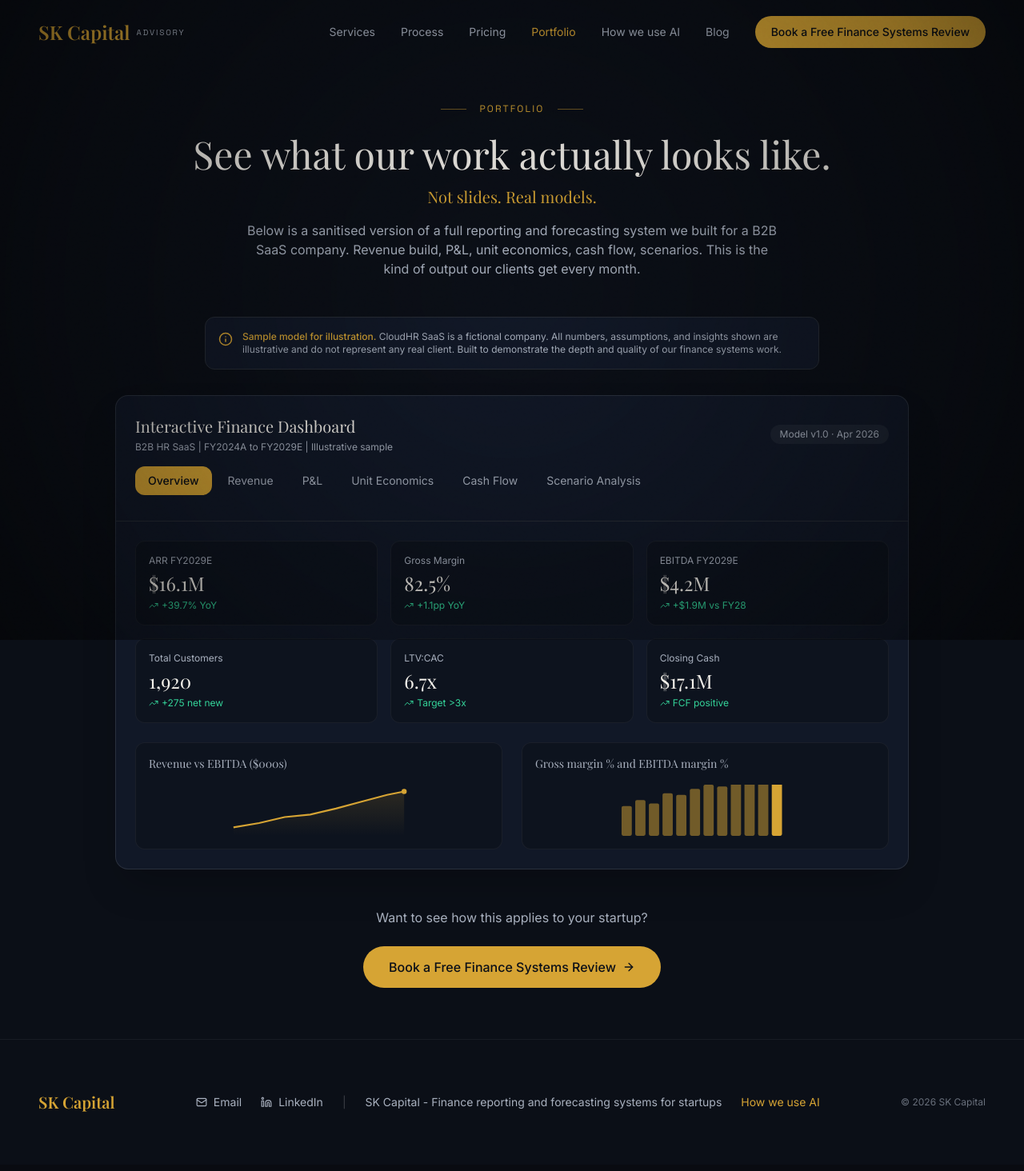
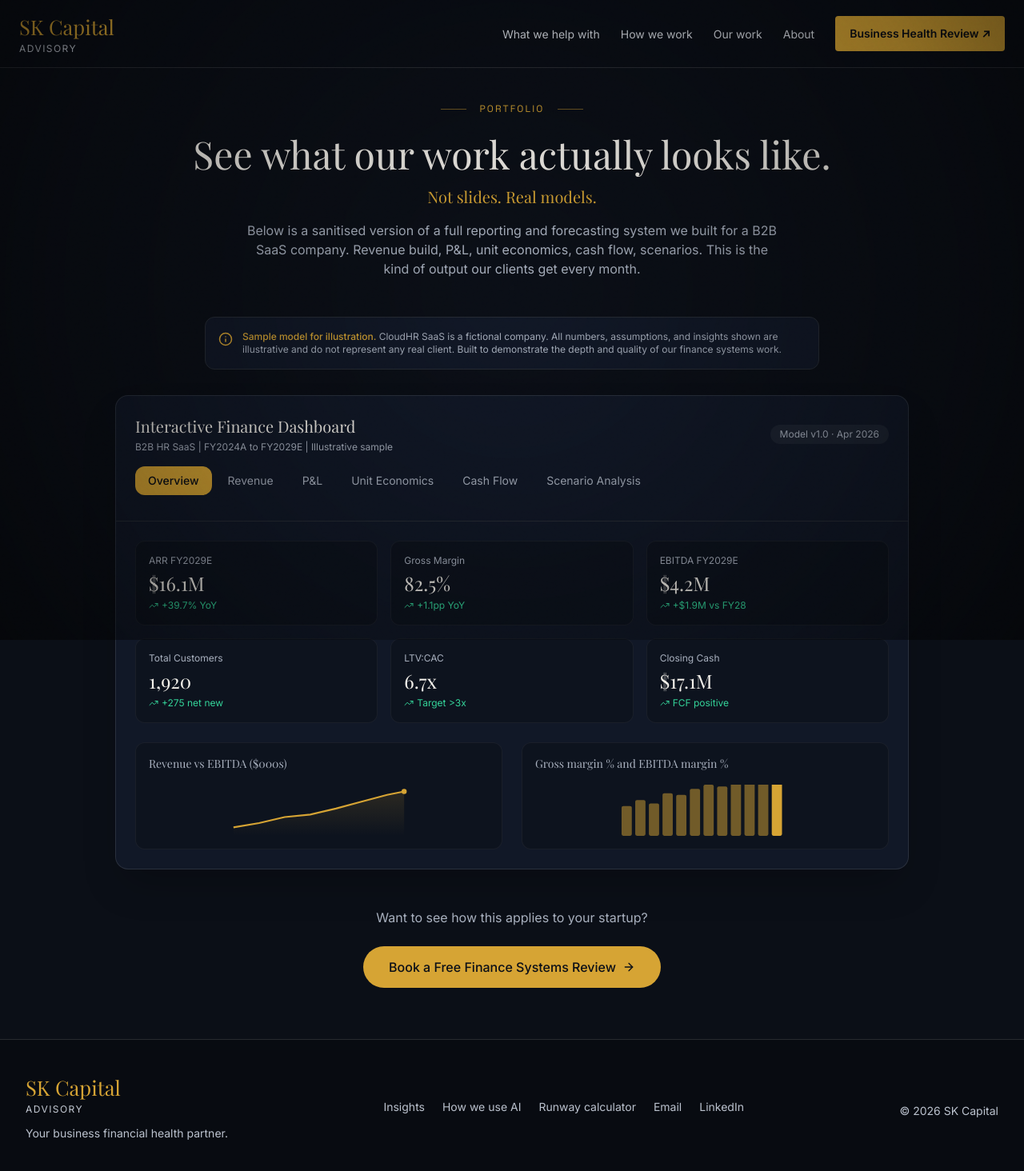
Before and after one commit to advisory-gif/sk-capital, a React (Vite) app: page /portfolio in a window 1280 px wide. Shown: the top 1464 px of the page at 80% size. Built offline with nearby package versions, Linux system fonts and the light colour scheme.

Commit message:
Update navigation, consultation CTAs and working runway calculator

```diff
--- a/src/components/Footer.tsx
+++ b/src/components/Footer.tsx
@@ -1,54 +1,3 @@
 import { Link } from 'react-router-dom';
-import { Mail, Linkedin } from 'lucide-react';
-
-export default function Footer() {
-  return (
-    <footer className="bg-navy border-t border-white/5 py-12 lg:py-16">
-      <div className="w-full px-6 lg:px-12">
-        <div className="flex flex-col lg:flex-row items-center justify-between gap-8">
-          {/* Logo */}
-          <Link to="/" className="flex items-center gap-2">
-            <span className="font-display text-xl text-gold font-semibold">
-              SK Capital
-            </span>
-          </Link>
-
-          {/* Links */}
-          <div className="flex flex-wrap items-center justify-center gap-6 text-sm text-cool">
-            <a
-              href="mailto:advisory@skcapital.co.in"
-              className="flex items-center gap-2 hover:text-gold transition-colors"
-            >
-              <Mail size={14} />
-              Email
-            </a>
-            <a
-              href="https://linkedin.com/company/sk-capital"
-              target="_blank"
-              rel="noopener noreferrer"
-              className="flex items-center gap-2 hover:text-gold transition-colors"
-            >
-              <Linkedin size={14} />
-              LinkedIn
-            </a>
-            <span className="hidden sm:inline text-white/20">|</span>
-            <span className="hidden sm:inline">
-              SK Capital - Finance reporting and forecasting systems for startups
-            </span>
-            <Link
-              to="/how-we-use-ai"
-              className="text-gold hover:text-gold/80 transition-colors"
-            >
-              How we use AI
-            </Link>
-          </div>
-
-          {/* Copyright */}
-          <div className="text-xs text-cool/60">
-            &copy; {new Date().getFullYear()} SK Capital
-          </div>
-        </div>
-      </div>
-    </footer>
-  );
-}
+import { openLeadMagnet } from './Layout';
+export default function Footer(){return <footer className="health-footer"><div className="wrap"><div><Link className="wordmark" to="/">SK Capital <span>Advisory</span></Link><p>Your business financial health partner.</p></div><nav aria-label="Footer navigation"><Link to="/blog">Insights</Link><Link to="/how-we-use-ai">How we use AI</Link><button onClick={openLeadMagnet}>Runway calculator</button><a href="mailto:advisory@skcapital.co.in">Email</a><a href="https://linkedin.com/company/sk-capital">LinkedIn</a></nav><p>© {new Date().getFullYear()} SK Capital</p></div></footer>;}
--- a/src/components/LeadMagnet.tsx
+++ b/src/components/LeadMagnet.tsx
@@ -1,107 +1,10 @@
-import { useState } from 'react';
-import { X, Download, Mail, ArrowRight } from 'lucide-react';
-
-interface LeadMagnetProps {
-  isOpen: boolean;
-  onClose: () => void;
+import { useEffect, useRef, useState } from 'react';
+interface Props {isOpen:boolean; onClose:()=>void;}
+export default function LeadMagnet({isOpen,onClose}:Props){
+  const dialog=useRef<HTMLDialogElement>(null);
+  const [cash,setCash]=useState(''); const [burn,setBurn]=useState('');
+  useEffect(()=>{if(isOpen)dialog.current?.showModal();else dialog.current?.close();},[isOpen]);
+  const cashValue=Number(cash), burnValue=Number(burn);
+  const valid=cash!==''&&burn!==''&&Number.isFinite(cashValue)&&Number.isFinite(burnValue)&&cashValue>=0&&burnValue>=0;
+  return <dialog ref={dialog} onCancel={onClose} onClose={onClose} aria-labelledby="runway-title" className="runway-dialog"><button autoFocus className="secondary" onClick={onClose}>Close ×</button><h2 id="runway-title">Runway calculator</h2><p>A simple estimate using current cash and monthly net cash burn. Use the same currency for both values.</p><label htmlFor="cash">Available cash</label><input id="cash" type="number" min="0" step="any" value={cash} onChange={e=>setCash(e.target.value)}/><label htmlFor="burn">Monthly net cash burn</label><input id="burn" type="number" min="0" step="any" value={burn} onChange={e=>setBurn(e.target.value)}/><output aria-live="polite">{valid?(burnValue>0?`${(cashValue/burnValue).toFixed(1)} months of runway`:'No net cash burn entered. A finite runway cannot be estimated.'):'Enter non-negative amounts to estimate runway.'}</output><p>Assumes cash burn remains constant. Future revenue, financing, one-off costs and payment timing can change the result.</p></dialog>;
 }
-
-export default function LeadMagnet({ isOpen, onClose }: LeadMagnetProps) {
-  const [email, setEmail] = useState('');
-  const [submitted, setSubmitted] = useState(false);
-
-  if (!isOpen) return null;
-
-  const handleSubmit = (e: React.FormEvent) => {
-    e.preventDefault();
-    if (email) {
-      setSubmitted(true);
-      setTimeout(() => {
-        setSubmitted(false);
-        setEmail('');
-        onClose();
-      }, 3000);
-    }
-  };
-
-  return (
-    <div className="fixed inset-0 z-50 flex items-center justify-center p-4">
-      <div
-        className="absolute inset-0 bg-black/60 backdrop-blur-sm"
-        onClick={onClose}
-      />
-      <div className="relative bg-navy-light border border-white/10 rounded-xl p-6 lg:p-8 w-full max-w-md shadow-2xl">
-        <button
-          onClick={onClose}
-          className="absolute top-4 right-4 text-cool hover:text-warm transition-colors"
-        >
-          <X size={20} />
-        </button>
-
-        {!submitted ? (
-          <>
-            <div className="flex items-center gap-3 mb-4">
-              <div className="w-10 h-10 rounded-lg bg-gold/10 flex items-center justify-center">
-                <Download className="text-gold" size={20} />
-              </div>
-              <div>
-                <h3 className="font-display text-xl text-warm">
-                  Startup Runway Calculator
-                </h3>
-                <p className="text-xs text-cool font-ui uppercase tracking-wider">
-                  Free Download
-                </p>
-              </div>
-            </div>
-
-            <p className="text-cool text-sm mb-6 leading-relaxed">
-              A simple spreadsheet that helps you calculate your exact cash
-              runway, identify your burn rate, and plan for your next fundraise.
-              Used by 200+ founders.
-            </p>
-
-            <form onSubmit={handleSubmit} className="space-y-4">
-              <div className="relative">
-                <Mail
-                  className="absolute left-3 top-1/2 -translate-y-1/2 text-cool"
-                  size={16}
-                />
-                <input
-                  type="email"
-                  value={email}
-                  onChange={(e) => setEmail(e.target.value)}
-                  placeholder="Enter your email"
-                  required
-                  className="w-full pl-10 pr-4 py-3 bg-navy border border-white/10 rounded-lg text-warm placeholder:text-cool/50 text-sm focus:outline-none focus:border-gold transition-colors"
-                />
-              </div>
-              <button
-                type="submit"
-                className="w-full py-3 bg-gold text-navy font-medium rounded-lg hover:bg-gold/90 transition-colors flex items-center justify-center gap-2"
-              >
-                Get the calculator
-                <ArrowRight size={16} />
-              </button>
-            </form>
-
-            <p className="text-xs text-cool/50 mt-4 text-center">
-              No spam. Unsubscribe anytime.
-            </p>
-          </>
-        ) : (
-          <div className="text-center py-8">
-            <div className="w-16 h-16 rounded-full bg-gold/10 flex items-center justify-center mx-auto mb-4">
-              <Download className="text-gold" size={28} />
-            </div>
-            <h3 className="font-display text-xl text-warm mb-2">
-              Check your inbox!
-            </h3>
-            <p className="text-cool text-sm">
-              The Runway Calculator is on its way to {email}
-            </p>
-          </div>
-        )}
-      </div>
-    </div>
-  );
-}
--- a/src/components/Navbar.tsx
+++ b/src/components/Navbar.tsx
@@ -1,153 +1,10 @@
 import { useState, useEffect } from 'react';
 import { Link, useLocation } from 'react-router-dom';
-import { Menu, X } from 'lucide-react';
-
-const navLinks = [
-  { label: 'Services', href: '/#services' },
-  { label: 'Process', href: '/#process' },
-  { label: 'Pricing', href: '/pricing' },
-  { label: 'Portfolio', href: '/portfolio' },
-  { label: 'How we use AI', href: '/how-we-use-ai' },
-  { label: 'Blog', href: '/blog' },
-];
-
+import '@/health.css';
+const links = [['What we help with','/#services'],['How we work','/#process'],['Our work','/portfolio'],['About','/#team']];
 export default function Navbar() {
-  const [scrolled, setScrolled] = useState(false);
-  const [mobileOpen, setMobileOpen] = useState(false);
-  const location = useLocation();
-
-  useEffect(() => {
-    const handleScroll = () => {
-      setScrolled(window.scrollY > 50);
-    };
-    window.addEventListener('scroll', handleScroll, { passive: true });
-    return () => window.removeEventListener('scroll', handleScroll);
-  }, []);
-
-  useEffect(() => {
-    setMobileOpen(false);
-  }, [location]);
-
-  const handleNavClick = (href: string) => {
-    if (href.startsWith('/#')) {
-      const id = href.replace('/#', '');
-      if (location.pathname === '/') {
-        const el = document.getElementById(id);
-        if (el) el.scrollIntoView({ behavior: 'smooth' });
-      } else {
-        window.location.href = href;
-      }
-    }
-    setMobileOpen(false);
-  };
-
-  return (
-    <>
-      <nav
-        className={`fixed top-0 left-0 right-0 z-50 transition-all duration-300 ${
-          scrolled
-            ? 'bg-navy/90 backdrop-blur-md border-b border-white/5'
-            : 'bg-transparent'
-        }`}
-      >
-        <div className="w-full px-6 lg:px-12">
-          <div className="flex items-center justify-between h-16 lg:h-20">
-            {/* Logo */}
-            <Link to="/" className="flex items-center gap-2">
-              <span className="font-display text-xl lg:text-2xl text-gold font-semibold">
-                SK Capital
-              </span>
-              <span className="hidden sm:inline text-[10px] uppercase tracking-[0.18em] text-cool font-ui">
-                Advisory
-              </span>
-            </Link>
-
-            {/* Desktop Nav */}
-            <div className="hidden lg:flex items-center gap-8">
-              {navLinks.map((link) =>
-                link.href.startsWith('/#') ? (
-                  <button
-                    key={link.label}
-                    onClick={() => handleNavClick(link.href)}
-                    className="text-sm text-cool hover:text-gold transition-colors font-body"
-                  >
-                    {link.label}
-                  </button>
-                ) : (
-                  <Link
-                    key={link.label}
-                    to={link.href}
-                    className={`text-sm transition-colors font-body ${
-                      location.pathname === link.href
-                        ? 'text-gold'
-                        : 'text-cool hover:text-gold'
-                    }`}
-                  >
-                    {link.label}
-                  </Link>
-                )
-              )}
-              <a
-                href="https://cal.com/skcapital/free-financial-breakdown"
-                target="_blank"
-                rel="noopener noreferrer"
-                className="px-5 py-2.5 bg-gold text-navy text-sm font-medium rounded-full hover:bg-gold/90 transition-colors"
-              >
-                Book a Free Finance Systems Review
-              </a>
-            </div>
-
-            {/* Mobile Menu Button */}
-            <button
-              onClick={() => setMobileOpen(!mobileOpen)}
-              className="lg:hidden p-2 text-warm"
-              aria-label="Toggle menu"
-            >
-              {mobileOpen ? <X size={24} /> : <Menu size={24} />}
-            </button>
-          </div>
-        </div>
-      </nav>
-
-      {/* Mobile Menu */}
-      <div
-        className={`fixed inset-0 z-40 bg-navy/98 backdrop-blur-lg transition-all duration-300 lg:hidden ${
-          mobileOpen ? 'opacity-100 visible' : 'opacity-0 invisible'
-        }`}
-      >
-        <div className="flex flex-col items-center justify-center h-full gap-8">
-          {navLinks.map((link) =>
-            link.href.startsWith('/#') ? (
-              <button
-                key={link.label}
-                onClick={() => handleNavClick(link.href)}
-                className="text-2xl text-warm hover:text-gold transition-colors font-display"
-              >
-                {link.label}
-              </button>
-            ) : (
-              <Link
-                key={link.label}
-                to={link.href}
-                className={`text-2xl transition-colors font-display ${
-                  location.pathname === link.href ? 'text-gold' : 'text-warm hover:text-gold'
-                }`}
-                onClick={() => setMobileOpen(false)}
-              >
-                {link.label}
-              </Link>
-            )
-          )}
-          <a
-            href="https://cal.com/skcapital/free-financial-breakdown"
-            target="_blank"
-            rel="noopener noreferrer"
-            className="mt-4 px-8 py-3 bg-gold text-navy text-lg font-medium rounded-full"
-          >
-            Book a Free Finance Systems Review
-          </a>
-        </div>
-      </div>
-    </>
-  );
+const [open,setOpen] = useState(false);
+const location=useLocation();
+useEffect(()=>{setOpen(false);},[location]);
+return <header className="site-nav"><a className="skip-link" href="#main-content">Skip to content</a><div className="nav-inner"><Link className="wordmark" to="/">SK Capital <span>Advisory</span></Link><button className="menu-toggle" aria-label={open?'Close navigation':'Open navigation'} aria-expanded={open} aria-controls="site-links" onClick={()=>setOpen(!open)}>{open?'Close ×':'Menu ☰'}</button><nav id="site-links" aria-label="Main navigation" className={open?'nav-links is-open':'nav-links'} onKeyDown={e=>{if(e.key==='Escape'){setOpen(false);document.querySelector<HTMLButtonElement>('.menu-toggle')?.focus();}}}>{links.map(([label,url])=><Link key={url} to={url} onClick={()=>setOpen(false)}>{label}</Link>)}<Link className="nav-cta" to="/business-health-review" onClick={()=>setOpen(false)}>Business Health Review ↗</Link></nav></div></header>;
 }
```
Also changed, not shown: src/components/Layout.tsx (+14 -3 lines).
